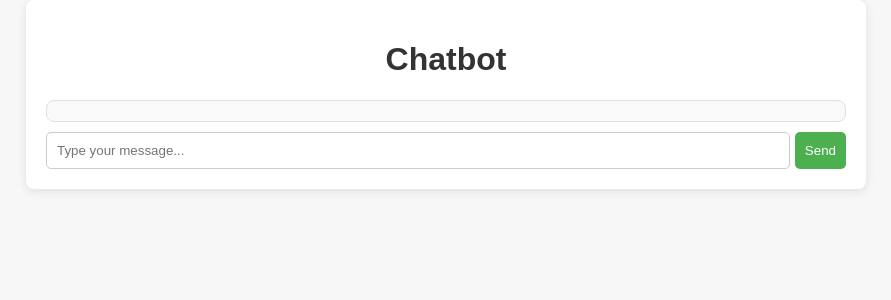
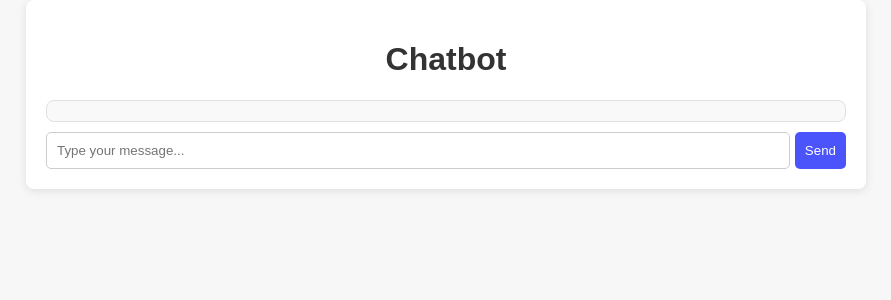
Before and after one commit to joshuajong/gen-ai-chatbot-frontend, a React (Create React App) app: page / in a window 1280 px wide. Shown: the top 300 px of the page, without its empty margins (194-1085 px from the left). Built offline with nearby package versions, Linux system fonts and the light colour scheme.

Commit message:
Update container colors

```diff
--- a/src/styles/Chat.css
+++ b/src/styles/Chat.css
@@ -38,7 +38,7 @@ h1 {
 }
 
 .message.user {
-  background-color: #dcf8c6; /* User message background */
+  background-color: #b1b4f1; /* User message background */
   align-self: flex-end; /* Align user messages to the right */
 }
 
@@ -60,7 +60,7 @@ input {
 }
 
 input:focus {
-  border-color: #4CAF50; /* Highlight input border on focus */
+  border-color: #6a71fc; /* Highlight input border on focus */
 }
 
 button {
@@ -68,7 +68,7 @@ button {
   margin-left: 5px; /* Space between input and button */
   border: none; /* Remove default border */
   border-radius: 5px; /* Rounded corners */
-  background-color: #4CAF50; /* Button color */
+  background-color: #4b53fb; /* Button color */
   color: white; /* Button text color */
   cursor: pointer; /* Pointer cursor on hover */
 }
```
